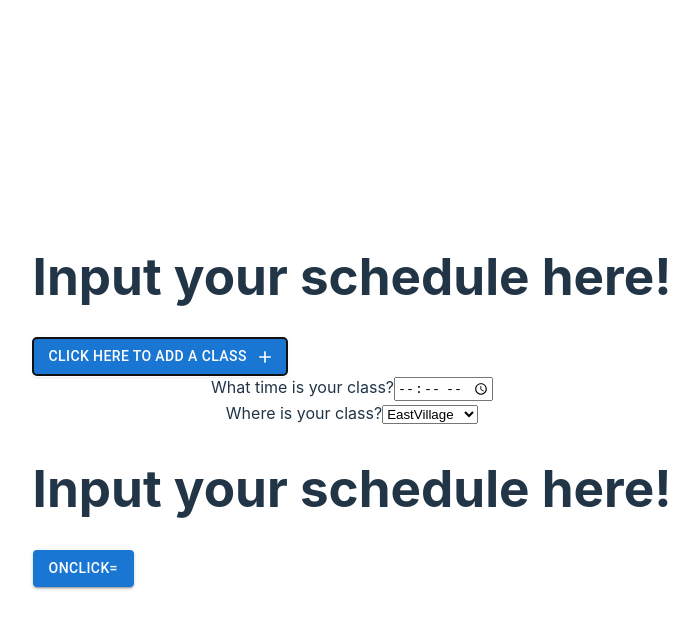
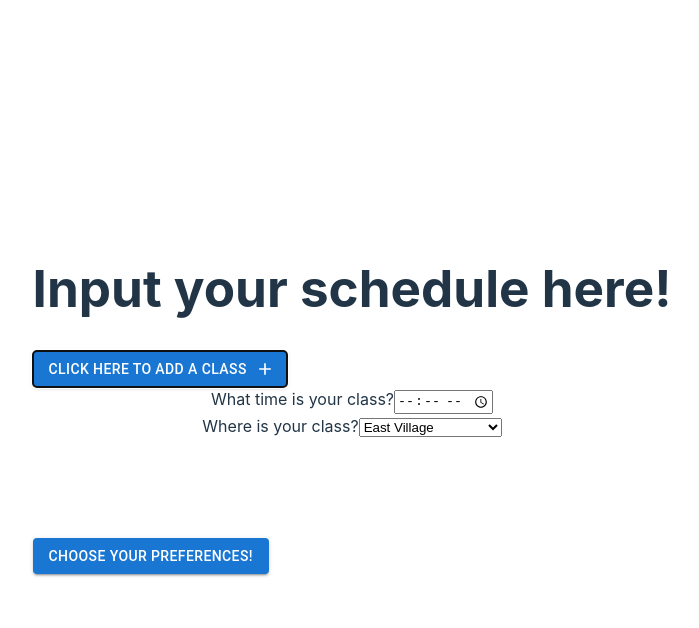
Before and after one commit to Oasis-NEU/sp25-group-8, a React (Vite) app in the folder my-app/: page /schedule in a window 1280 px wide. Both pictures are taken after a click on the button "CLICK HERE TO ADD A CLASS". Shown: the top 628 px of the page, without its empty margins (288-987 px from the left). Built offline with nearby package versions, Linux system fonts and the light colour scheme.

Commit message:
fixed a buncha shit like routing and stuff

```diff
--- a/my-app/src/components/ContainedButtons.jsx
+++ b/my-app/src/components/ContainedButtons.jsx
@@ -5,7 +5,10 @@ import Stack from '@mui/material/Stack';
 export default function ContainedButtons({ message, onClick }) {
     return (
         <Stack direction="row" spacing={2}>
-            <Button variant="contained" href="#contained-buttons"> onClick={onClick}
+            <Button
+                variant="contained"
+                onClick={onClick}
+            >
                 {message}
             </Button>
         </Stack>
--- a/my-app/src/components/classInfo.jsx
+++ b/my-app/src/components/classInfo.jsx
@@ -1,6 +1,6 @@
 import * as React from 'react';
 import { useState } from 'react';
-export default function ClassInfo(){
+export default function ClassInfo() {
   const [inputValue, setInputValue] = useState('');
   return (
     <div>
@@ -8,26 +8,26 @@ export default function ClassInfo(){
         <label>
           What time is your class?
           <input
-                type = "time"
-                value = {inputValue}
-                onChange = {(e) => setInputValue(e.target.value)}
+            type="time"
+            value={inputValue}
+            onChange={(e) => setInputValue(e.target.value)}
           />
         </label>
       </form>
       <label>
         Where is your class?
         <select>
-                <option value = "East Village">EastVillage</option>
-                <option value = "EXP">EXP</option>
-                <option value = "ISEC">ISEC</option>
-                <option value = "Richards">Richards</option>
-                <option value = "Ell Hall">EllHall</option>
-                <option value = "Churchill">Churchill</option>
-                <option value = "West Village">WestVillage</option>
-                <option value = "Robinson">Robinson</option>
-                <option value = "Mugar Life Sciences">Mugar</option>
-                <option value = "International Village">International</option>
-                <option value = "Behrakis">Behrakis</option>
+          <option value="East Village">East Village</option>
+          <option value="EXP">EXP</option>
+          <option value="ISEC">ISEC</option>
+          <option value="Richards">Richards</option>
+          <option value="Ell Hall">Ell Hall</option>
+          <option value="Churchill">Churchill</option>
+          <option value="West Village">West Village</option>
+          <option value="Robinson">Robinson</option>
+          <option value="Mugar Life Sciences">Mugar Life Sciences</option>
+          <option value="International Village">International Village</option>
+          <option value="Behrakis">Behrakis</option>
         </select>
       </label>
     </div>
--- a/my-app/src/pages/SchedulePage.jsx
+++ b/my-app/src/pages/SchedulePage.jsx
@@ -1,24 +1,28 @@
-import { useState } from 'react'
-import ContainedButtons from '../components/ContainedButtons.jsx'
-import './SchedulePage.css'
-import AddButton from '../components/addButton.jsx'
-import ClassInfo from '../components/classInfo.jsx'
+import { useState } from 'react';
+import ContainedButtons from '../components/ContainedButtons.jsx';
+import './SchedulePage.css';
+import AddButton from '../components/addButton.jsx';
+import ClassInfo from '../components/classInfo.jsx';
 import { useNavigate } from 'react-router-dom';
 
 function SchedulePage() {
     const [showClassInfo, setShowClassInfo] = useState(false);
     const nav = useNavigate();
+
     return (
         <>
-            <h1> Input your schedule here! </h1>
-            <AddButton message='Click here to add a Class'
-            onClick={() => setShowClassInfo(!showClassInfo)}/>
+            <h1>Input your schedule here!</h1>
+            <AddButton
+                message='Click here to add a Class'
+                onClick={() => setShowClassInfo(!showClassInfo)}
+            />
             {showClassInfo && <ClassInfo />}
-            <h1> Input your schedule here! </h1>
-            <addButton onClick={() => classInfo}/>
-            <ContainedButtons onClick={() => nav('/preferences')} />
+            <div style={{ margin: '100px 0' }}></div>
+            <ContainedButtons
+                message='Choose your preferences!'
+                onClick={() => nav('/preferences')} />
         </>
+    );
+}
 
-    )
-}
-export default SchedulePage
+export default SchedulePage;
```
Lines whose indentation alone changed are shown as unchanged.
